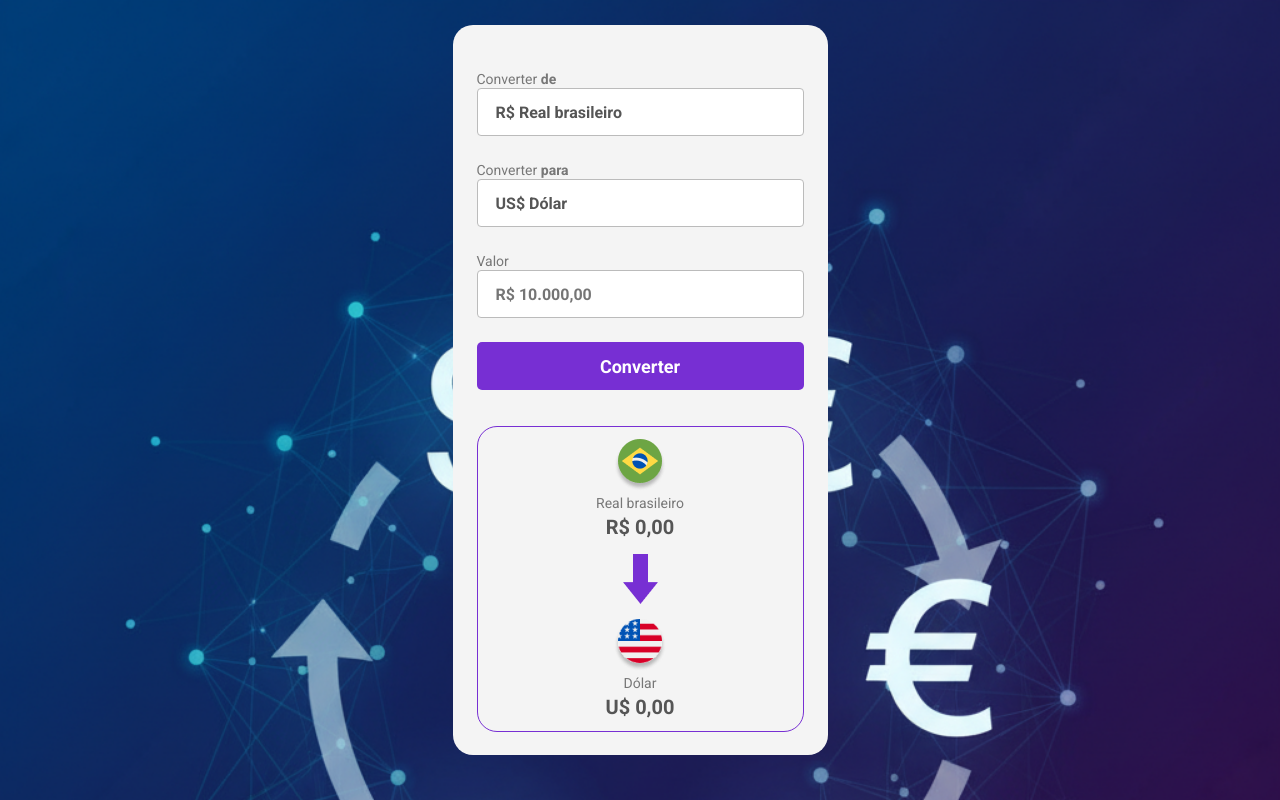
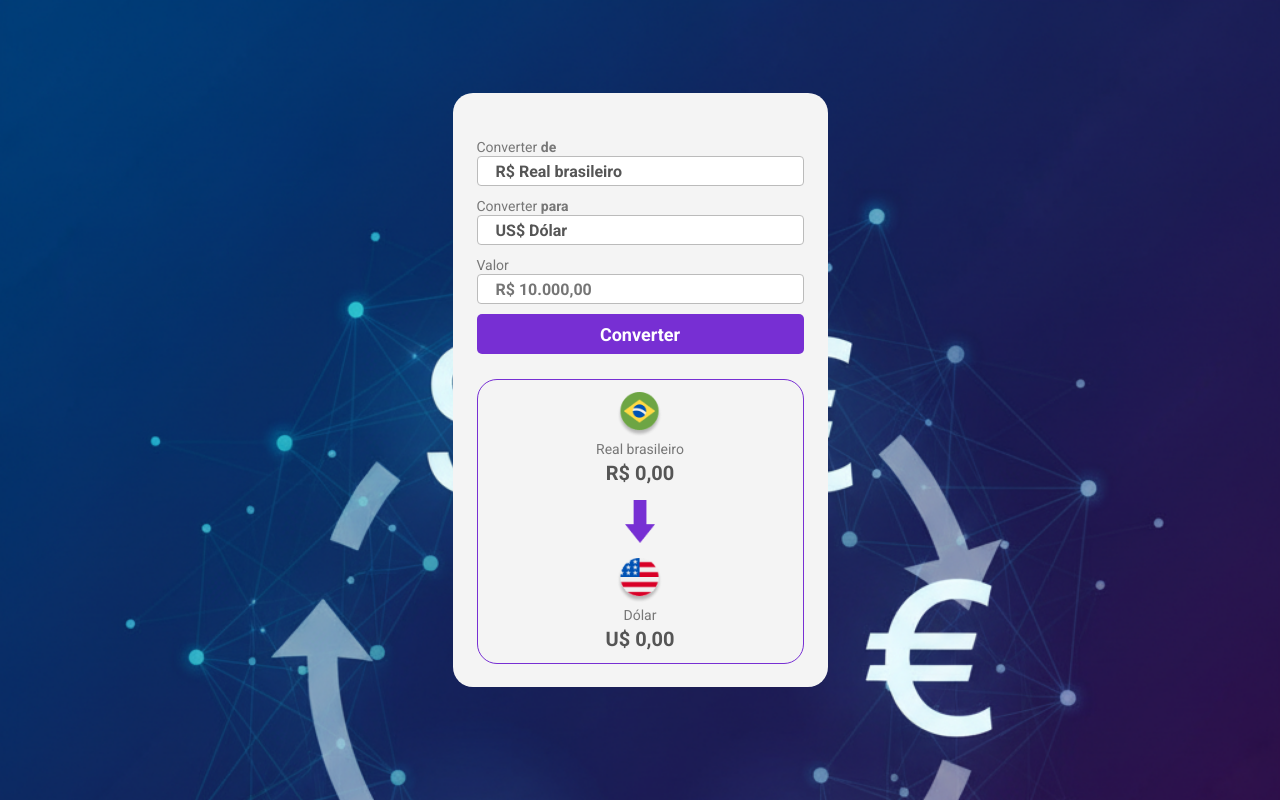
Before and after one commit to valerio-junior/conversor-de-moeda, a plain HTML site: page index.html in a window 1280 px wide. Drawn offline with Linux system fonts and the light colour scheme.

Commit message:
Ajustando aplicação para desktop com tela menor

```diff
--- a/script.js
+++ b/script.js
@@ -99,7 +99,7 @@ function convertValues() {
     currencyValueConverted.style.fontSize = "20px"
     currencyValueConverted.style.fontWeight = "700"
 
-    if (from == to) {
+    if (from === to) {
         alert("Por favor, informe moedas diferentes para conversão")
         currencyValueConverted.innerHTML = "Vamos la amigão, não tem porque converter a mesma moeda !!"
         currencyValueConverted.style.textAlign= "center"
--- a/style.css
+++ b/style.css
@@ -103,3 +103,26 @@ section {
     font-weight: 700;
     font-size: 20px;
 }
+
+@media(max-width: 1400px) {
+    input, select {
+        height: 30px;
+        margin-bottom: 10px;
+    }
+
+    button {
+        height: 40px;
+    }
+
+    section {
+        margin-top: 25px;
+    }
+
+    img {
+        width: 45px;
+    }
+
+    .arrow-img {
+        width: 30px;
+    }
+}
```
